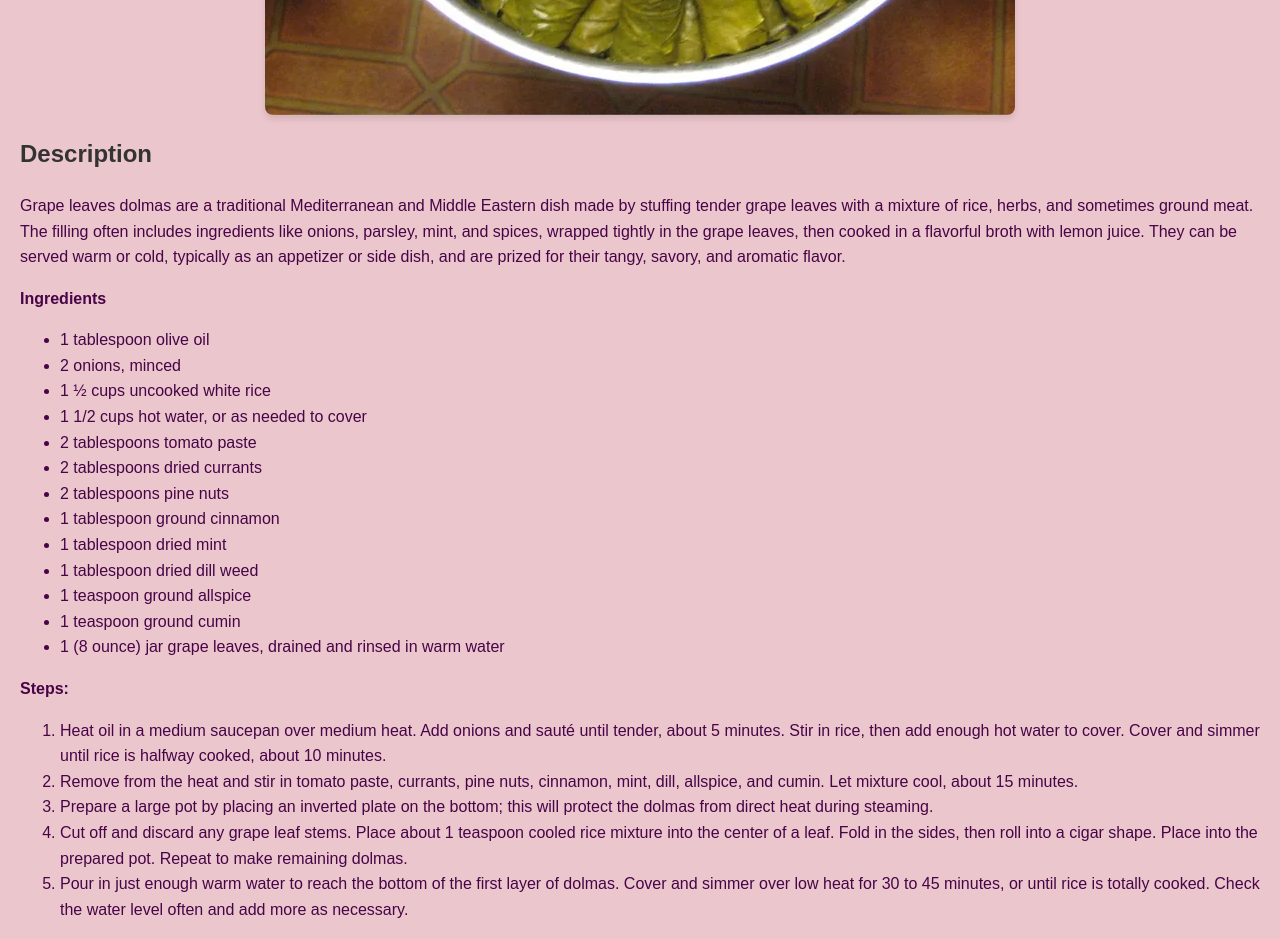
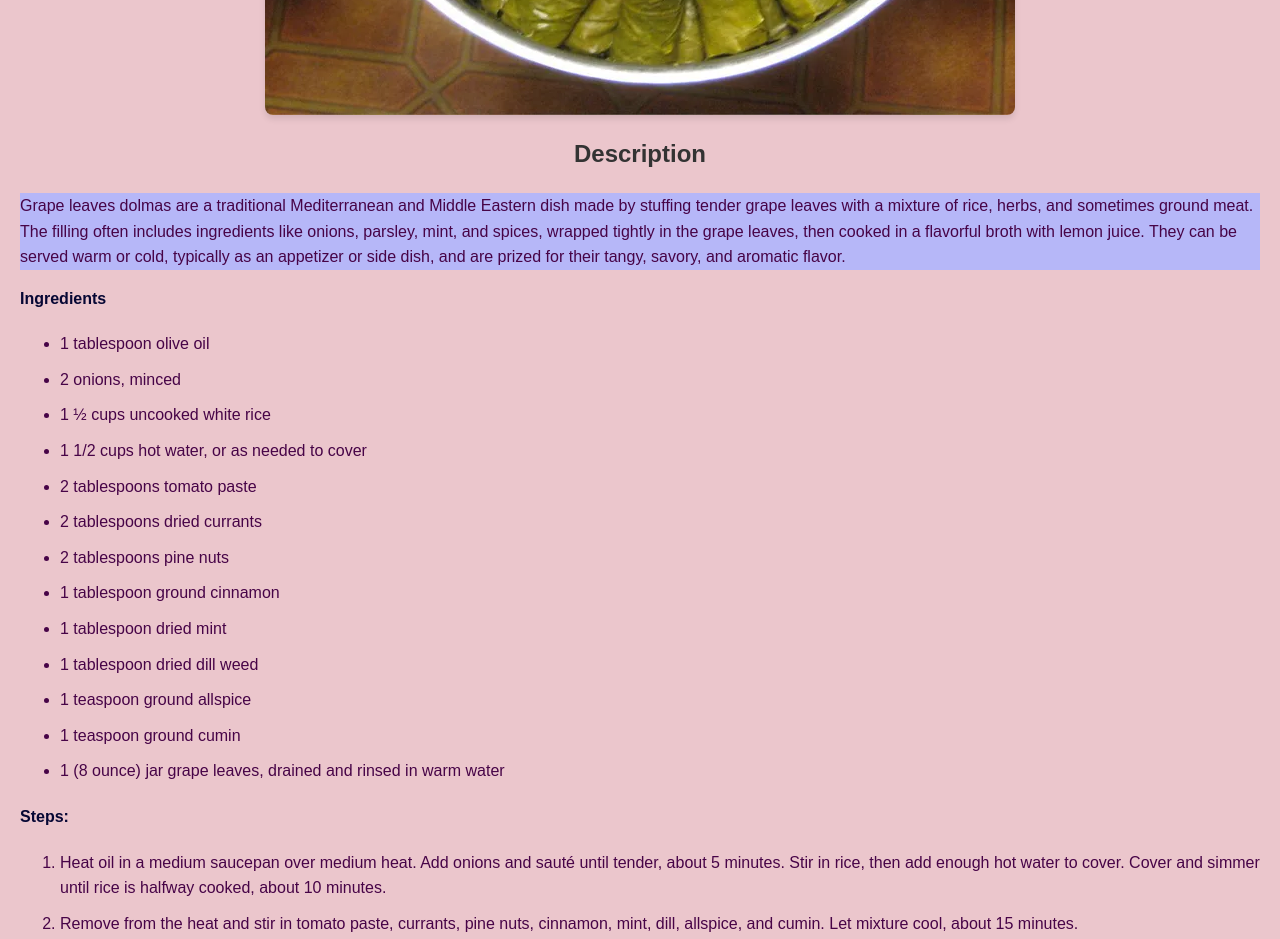
Before and after one commit to olenamolla/odin-recipes, a plain HTML site: page recipes/dolma.html in a window 1280 px wide. Shown: the part 800-1739 px from the top of the page. Drawn offline with Linux system fonts and the light colour scheme.

Commit message:
feat: Finish styling dolma webpage

```diff
--- a/recipes/dolma.css
+++ b/recipes/dolma.css
@@ -23,6 +23,7 @@ h2 {
     font-size: 24px;
     color: #333;
     margin-top: 20px;
+    text-align: center;
 }
 
 a {
@@ -48,3 +49,25 @@ img {
     border-radius:8px;
     box-shadow: 0 4px 6px rgba(0,0,0,0.1);
 }
+
+p {
+    margin-bottom: 15px;
+
+}
+
+.first {
+    background-color: #b6b7f8;
+}
+
+strong {
+    color:#060734;
+}
+
+ul, ol {
+    margin: 20px 0;
+    padding-left: 40px;
+}
+
+li {
+    margin-bottom: 10px;
+}
--- a/recipes/dolma.html
+++ b/recipes/dolma.html
@@ -11,7 +11,7 @@
         <h1>Dolmas (Stuffed Grape Leaves)</h1>
         <img src="./recipes_images/grape.webp" alt="Photo of Stuffed Grape Leaves">
         <h2>Description</h2>
-        <p> Grape leaves dolmas are a traditional Mediterranean and Middle Eastern dish made by
+        <p class="first"> Grape leaves dolmas are a traditional Mediterranean and Middle Eastern dish made by
             stuffing tender grape leaves with a mixture of rice, herbs, and sometimes ground meat.
             The filling often includes ingredients like onions, parsley, mint, and spices, wrapped
             tightly in the grape leaves, then cooked in a flavorful broth with lemon juice. They can
```
